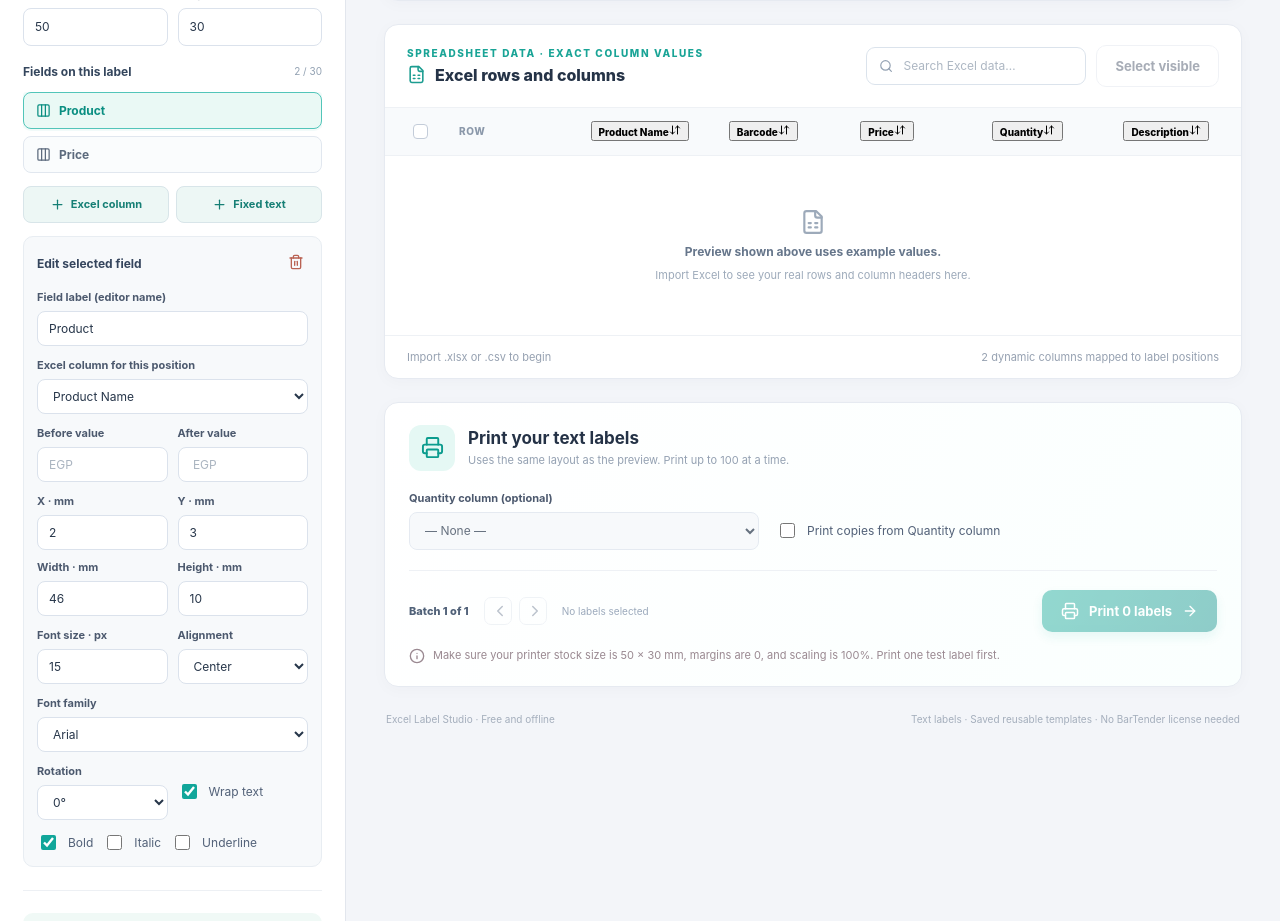
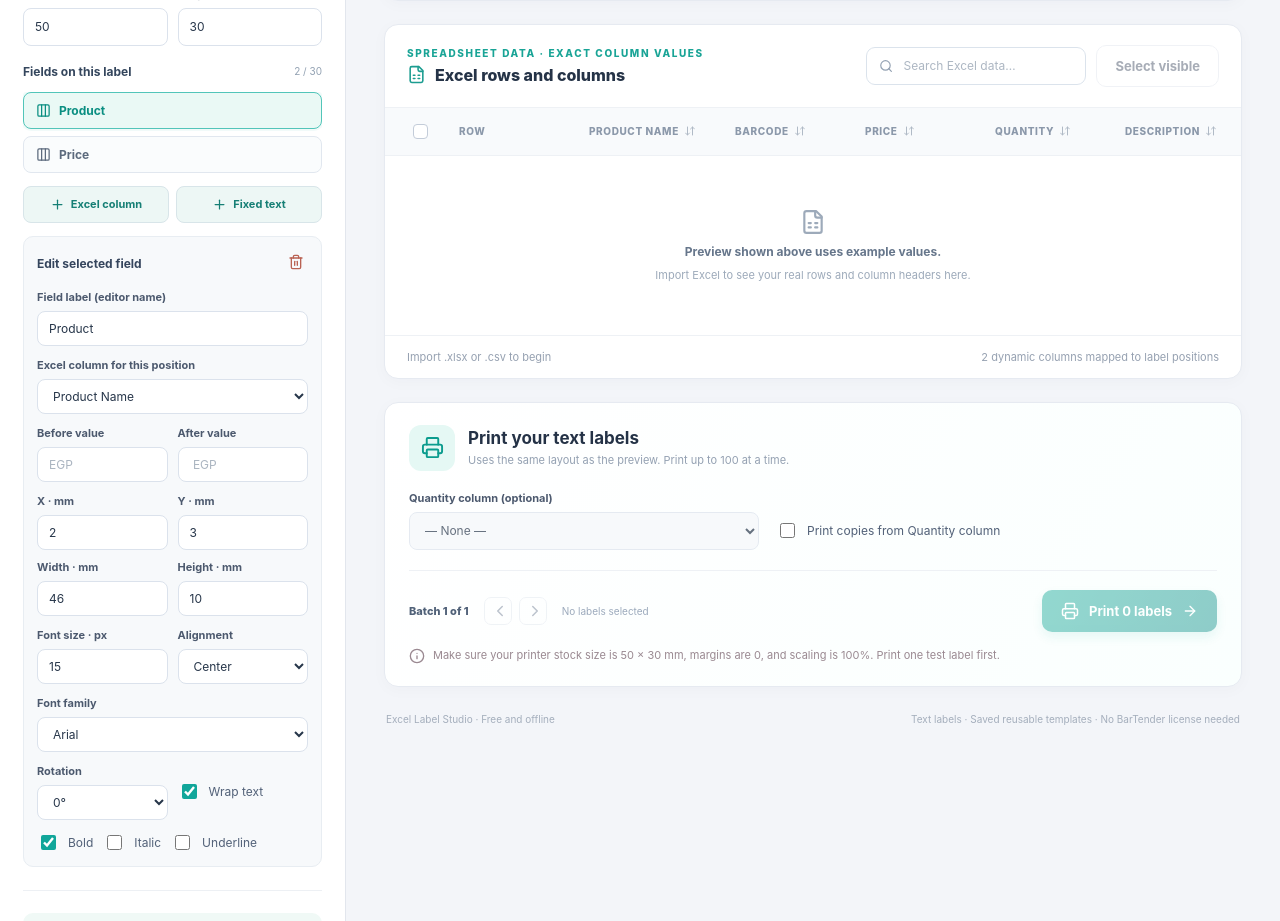
Before and after one commit to mfathiyounes-beep/BarTender_import_Excel, a React (Vite) app: page / in a window 1280 px wide. Shown: the part 900-1821 px from the top of the page. Built offline with nearby package versions, Linux system fonts and the light colour scheme.

Commit message:
Style sortable Excel column headers

```diff
--- a/src/styles.css
+++ b/src/styles.css
@@ -223,3 +223,7 @@ button:focus-visible,input:focus-visible,select:focus-visible,.upload-zone:focus
 /* Canvas overlay; visible over the rendered white label rather than behind it. */
 .preview-grid .text-preview-paper{position:relative;background:#fff}
 .preview-grid .text-preview-paper::after{content:"";position:absolute;inset:0;z-index:3;pointer-events:none;background-image:linear-gradient(to right,#269f9e35 1px,transparent 1px),linear-gradient(to bottom,#269f9e35 1px,transparent 1px);background-size:calc(5mm * 96 / 25.4) calc(5mm * 96 / 25.4)}
+
+.column-sort{border:0;background:transparent;color:inherit;text-transform:inherit;font-size:inherit;letter-spacing:inherit;font-weight:inherit;display:inline-flex;align-items:center;gap:5px;padding:2px 0;white-space:nowrap}
+.column-sort:hover{color:#119a8d}
+.column-sort svg{opacity:.65}
```
